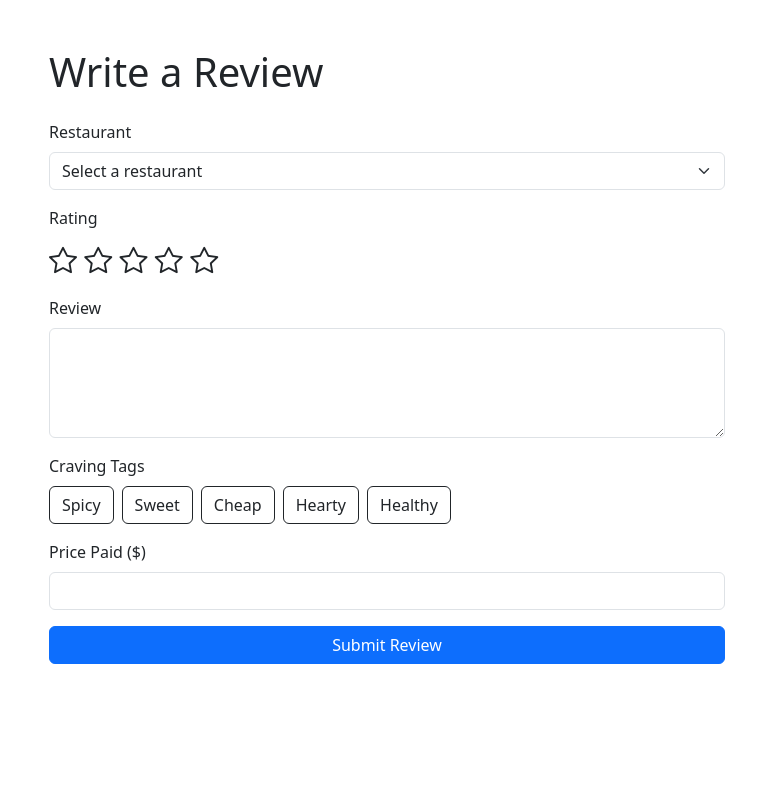
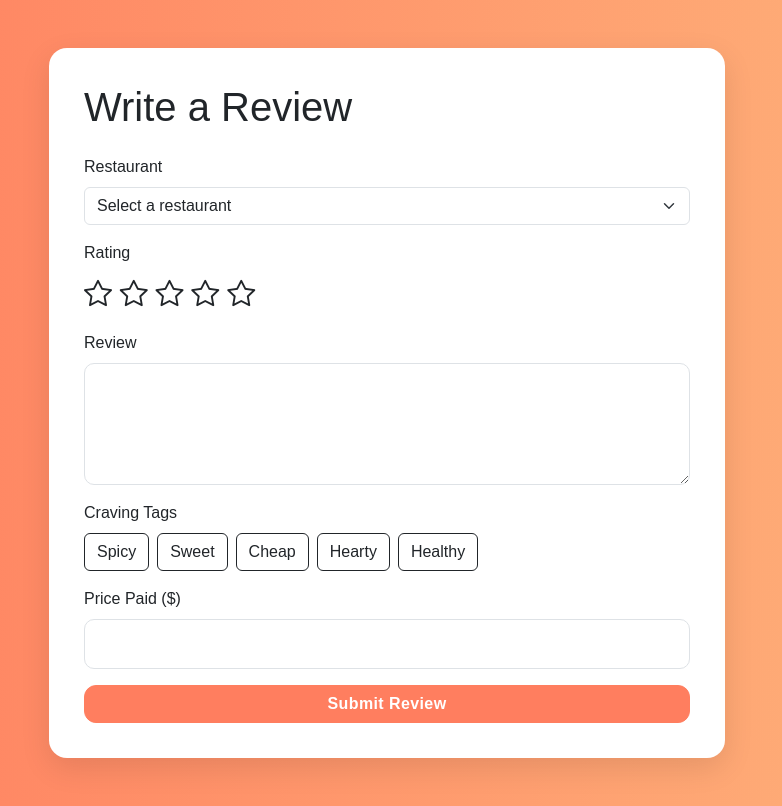
Before and after one commit to kynaaaan/CITS3403, a Python web app: template templates/reviews/write_review.html in a window 1280 px wide. Shown: the whole page, without its empty margins (253-1035 px from the left). Before the commit the page ends 664 px from the top, so only its background shows below. Run offline with Jinja, Linux system fonts and the light colour scheme; the template is opened without the code that fills it, so the values that code supplies are empty.

Commit message:
Improve review page layout by introducing a card-based structure in the HTML, wrapping the form content within a dedicated review-card container and adding a review-page class to the body, while applying CSS background styling and container design including gradient background, padding, rounded corners, and box shadow to enhance visual hierarchy and readability

```diff
--- a/static/style.css
+++ b/static/style.css
@@ -377,3 +377,14 @@ label {
 .restaurant-card:hover {
     border-left: 3px solid #ff7e5f !important;
 }
+/* ── 14. Write_review page ───────────────────────────── */
+.review-page {
+  background: linear-gradient(135deg, #f78c6b, #f3a469);
+}
+
+.review-card {
+  background: white;
+  padding: 35px;
+  border-radius: 18px;
+  box-shadow: 0 10px 30px rgba(0, 0, 0, 0.1);
+}
--- a/templates/reviews/write_review.html
+++ b/templates/reviews/write_review.html
@@ -5,11 +5,13 @@
   <title>Write a Review</title>
   <link rel="stylesheet" href="https://cdn.jsdelivr.net/npm/bootstrap@5.3.2/dist/css/bootstrap.min.css">
   <link rel="stylesheet" href="https://cdn.jsdelivr.net/npm/bootstrap-icons@1.11.3/font/bootstrap-icons.min.css">
+  <link rel="stylesheet" href="../../static/style.css">
 </head>
 
 <body>
 
 <div class="container py-5" style="max-width: 700px;">
+    <div class="review-card">
         <h1 class="mb-4">Write a Review</h1>
         <form>
 
@@ -59,7 +61,7 @@
             <button class="btn btn-primary w-100">Submit Review</button>
 
         </form>
-
+    </div>
 </div>
 <script>
 var selectedRating = 0;
```
Lines whose indentation alone changed are shown as unchanged.
